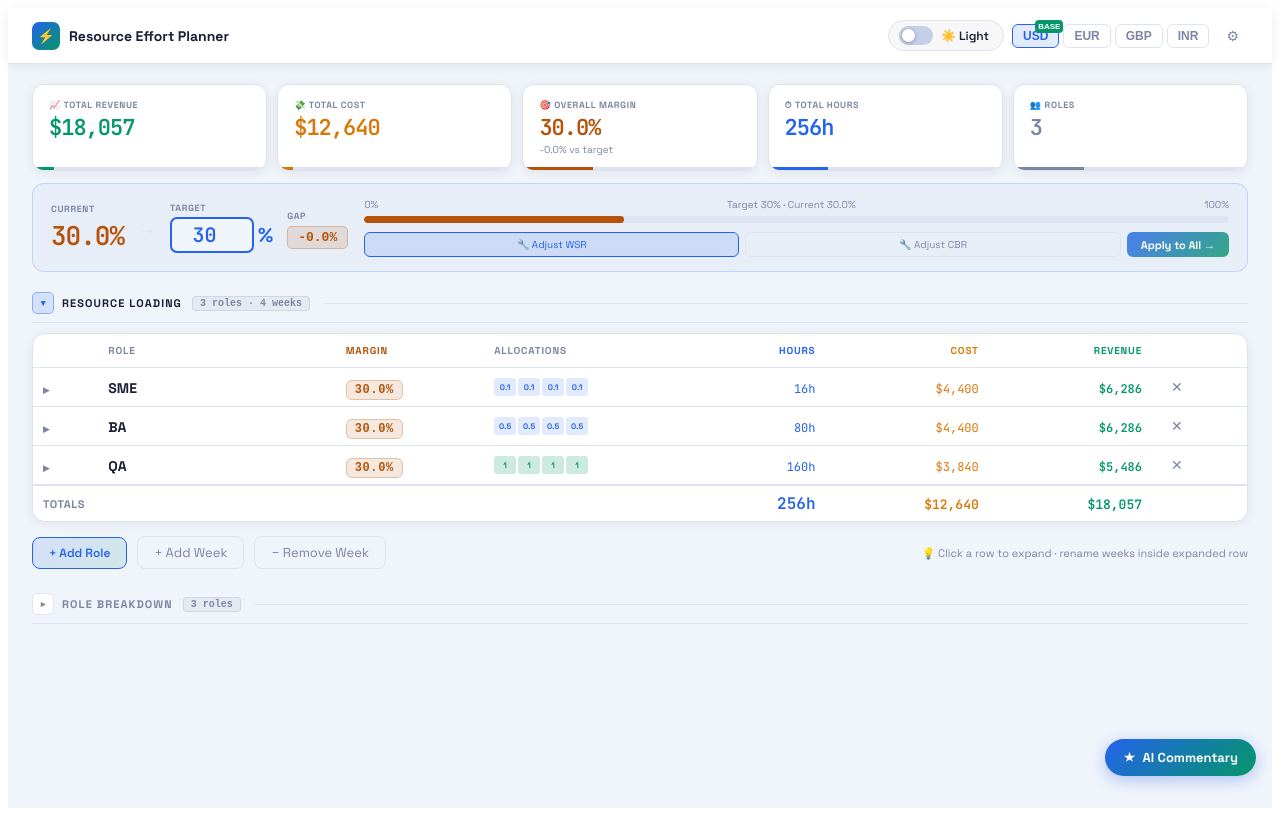
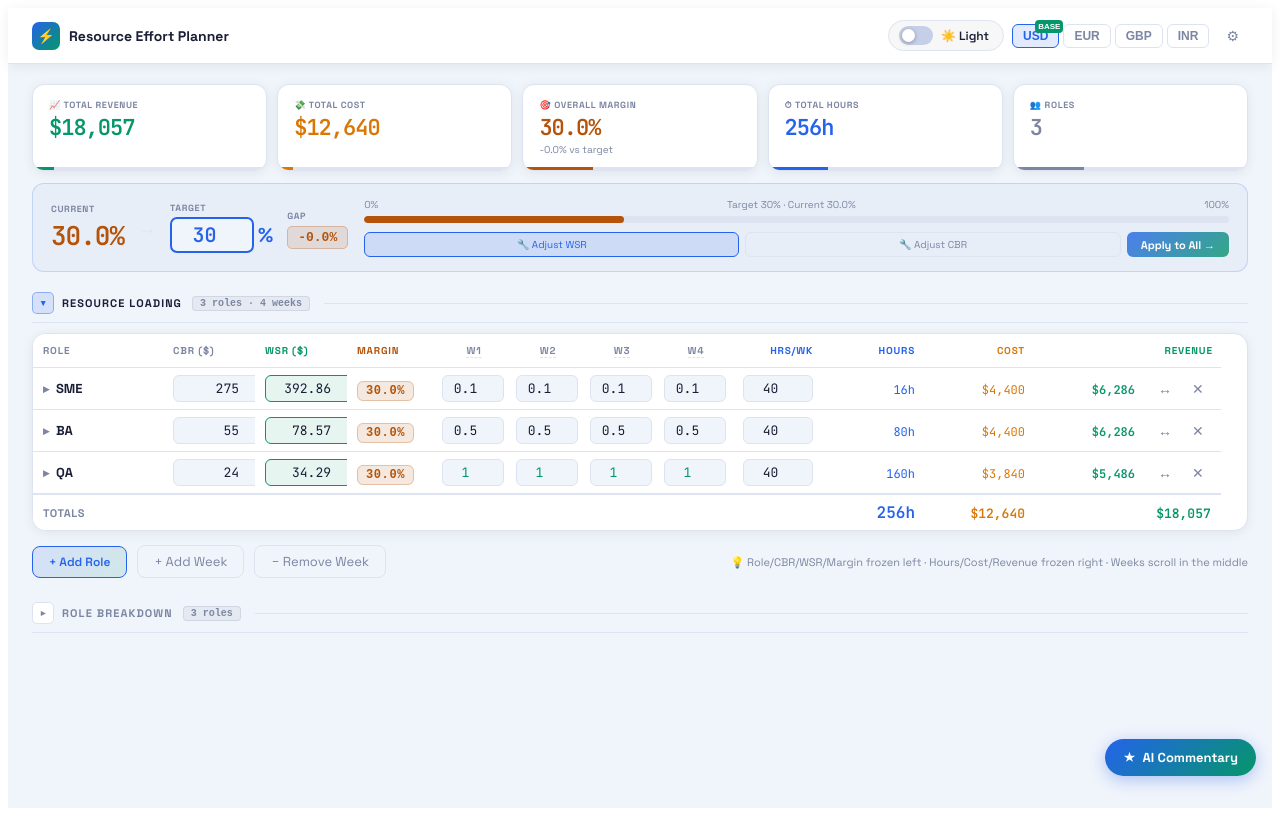
Before and after one commit to ajeethboaz/resource-planner-, a React (Vite) app: page / in a window 1280 px wide. Both pictures are taken after a click on the button "Skip → Open blank planner". Built offline with nearby package versions, Linux system fonts and the light colour scheme.

Commit message:
changes to second page with scroller

```diff
--- a/src/resource-planner.jsx
+++ b/src/resource-planner.jsx
@@ -1107,105 +1107,105 @@ function PlannerPage({ roles, setRoles, numWeeks, setNumWeeks, loadedFromAI, pro
         {/* ── RESOURCE LOADING ── */}
         <SectionHeader label="RESOURCE LOADING" open={showTable} onToggle={()=>setShowTable(s=>!s)} badge={`${roles.length} roles · ${numWeeks} weeks`} C={C}/>
         {showTable && (<>
-          <div style={{background:C.card,border:`1px solid ${C.border}`,borderRadius:14,overflow:"auto",marginBottom:14,boxShadow:C.shadow}}>
-            <table style={{width:"100%",borderCollapse:"collapse",minWidth:460}}>
+          <div style={{background:C.card,border:`1px solid ${C.border}`,borderRadius:14,overflowX:"auto",marginBottom:14,boxShadow:C.shadow}}>
+            <table style={{borderCollapse:"collapse",tableLayout:"auto"}}>
               <thead>
                 <tr style={{background:C.surface}}>
-                  <th style={{...TH(C,24)}}></th>
-                  <th style={TH(C,140)}>ROLE</th>
-                  <th style={TH(C,80,marginColor(overallMargin,targetMargin,C))}>MARGIN</th>
-                  <th style={TH(C,120)}>ALLOCATIONS</th>
-                  <th style={{...TH(C,70,C.accent),textAlign:"right"}}>HOURS</th>
-                  <th style={{...TH(C,90,C.accent3),textAlign:"right"}}>COST</th>
-                  <th style={{...TH(C,90,C.accent2),textAlign:"right"}}>REVENUE</th>
-                  <th style={TH(C,44)}></th>
+                  {/* LEFT FROZEN */}
+                  <th style={{...TH(C,110),position:"sticky",left:0,zIndex:4,background:C.surface}}>ROLE</th>
+                  <th style={{...TH(C,72),position:"sticky",left:110,zIndex:4,background:C.surface}}>CBR ({sym})</th>
+                  <th style={{...TH(C,72,C.accent2),position:"sticky",left:182,zIndex:4,background:C.surface}}>WSR ({sym})</th>
+                  <th style={{...TH(C,70,marginColor(overallMargin,targetMargin,C)),position:"sticky",left:254,zIndex:4,background:C.surface,boxShadow:`4px 0 8px ${C.bg}aa`}}>MARGIN</th>
+                  {/* SCROLLABLE WEEKS */}
+                  {weekLabels.map((w,i)=>(
+                    <th key={i} style={{...TH(C,54),minWidth:54,maxWidth:54,textAlign:"center",cursor:"pointer"}}
+                      onClick={()=>setEditLabel(i)}>
+                      {editLabel===i?(
+                        <input autoFocus value={w}
+                          onChange={e=>setWeekLabels(p=>p.map((l,j)=>j===i?e.target.value:l))}
+                          onBlur={()=>setEditLabel(null)}
+                          onKeyDown={e=>e.key==="Enter"&&setEditLabel(null)}
+                          style={{background:"transparent",border:"none",color:C.accent,width:40,textAlign:"center",fontFamily:"'JetBrains Mono',monospace",fontSize:10,fontWeight:700,outline:`1px solid ${C.accent}`,borderRadius:3,padding:"1px 3px"}}
+                        />
+                      ):(
+                        <span style={{borderBottom:`1px dashed ${C.border}`}}>{w}</span>
+                      )}
+                    </th>
+                  ))}
+                  {/* RIGHT FROZEN */}
+                  <th style={{...TH(C,66,C.accent),position:"sticky",right:172,zIndex:4,background:C.surface,textAlign:"right",boxShadow:`-4px 0 8px ${C.bg}aa`}}>HRS/WK</th>
+                  <th style={{...TH(C,82,C.accent),position:"sticky",right:90,zIndex:4,background:C.surface,textAlign:"right"}}>HOURS</th>
+                  <th style={{...TH(C,90,C.accent3),position:"sticky",right:0,zIndex:4,background:C.surface,textAlign:"right"}}>COST</th>
+                  <th style={{...TH(C,90,C.accent2),position:"sticky",right:0,zIndex:4,background:C.surface,textAlign:"right",paddingRight:8}} colSpan={2}>REVENUE</th>
                 </tr>
               </thead>
               <tbody>
                 {roles.map((role,ri)=>{
                   const s=stats[ri]; const mc=marginColor(s.margin,targetMargin,C);
                   const expanded=!!expandedRows[role.id];
+                  const rowBg = expanded ? C.surface : "transparent";
+                  const stickyBg = expanded ? C.surface : C.card;
                   return (
                     <>
                       <tr key={role.id}
-                        style={{borderTop:`1px solid ${C.border}`,cursor:"pointer",transition:"background 0.1s"}}
-                        onMouseEnter={e=>e.currentTarget.style.background=C.surface}
-                        onMouseLeave={e=>e.currentTarget.style.background="transparent"}
+                        style={{borderTop:`1px solid ${C.border}`,transition:"background 0.1s",background:rowBg}}
+                        onMouseEnter={e=>{e.currentTarget.style.background=C.surface; e.currentTarget.querySelectorAll(".sticky-cell").forEach(c=>c.style.background=C.surface);}}
+                        onMouseLeave={e=>{e.currentTarget.style.background=rowBg; e.currentTarget.querySelectorAll(".sticky-cell").forEach(c=>c.style.background=stickyBg);}}
                       >
-                        <td style={{...TD,paddingRight:0}} onClick={()=>toggleRow(role.id)}>
-                          <span style={{fontSize:9,color:C.muted,display:"inline-block",transition:"transform 0.2s",transform:expanded?"rotate(90deg)":"rotate(0deg)"}}>▶</span>
+                        {/* LEFT FROZEN CELLS */}
+                        <td className="sticky-cell" onClick={()=>toggleRow(role.id)} style={{...TD,position:"sticky",left:0,zIndex:2,background:stickyBg,cursor:"pointer",minWidth:110}}>
+                          <div style={{display:"flex",alignItems:"center",gap:6}}>
+                            <span style={{fontSize:9,color:C.muted,display:"inline-block",transition:"transform 0.2s",transform:expanded?"rotate(90deg)":"rotate(0deg)",flexShrink:0}}>▶</span>
+                            <span style={{fontWeight:700,fontSize:13}}>{role.name}</span>
+                          </div>
                         </td>
-                        <td style={TD} onClick={()=>toggleRow(role.id)}>
-                          <span style={{fontWeight:700,fontSize:14}}>{role.name}</span>
+                        <td className="sticky-cell" style={{...TD,position:"sticky",left:110,zIndex:2,background:stickyBg,minWidth:72}}>
+                          <RateInput usdValue={role.rate} onUsdChange={v=>upd(role.id,"rate",v)} currency={currency} C={C}/>
                         </td>
-                        <td style={TD} onClick={()=>toggleRow(role.id)}>
+                        <td className="sticky-cell" style={{...TD,position:"sticky",left:182,zIndex:2,background:stickyBg,minWidth:72}}>
+                          <RateInput usdValue={role.wsr} onUsdChange={v=>upd(role.id,"wsr",v)} currency={currency} C={C} highlight={C.accent2}/>
+                        </td>
+                        <td className="sticky-cell" style={{...TD,position:"sticky",left:254,zIndex:2,background:stickyBg,minWidth:70,boxShadow:`4px 0 8px ${C.bg}aa`}}>
                           <Badge color={mc} size={12}>{s.margin.toFixed(1)}%</Badge>
                         </td>
-                        <td style={TD} onClick={()=>toggleRow(role.id)}>
-                          <div style={{display:"flex",gap:2}}>
-                            {role.weekAllocations.slice(0,numWeeks).map((w,wi)=>(
-                              <div key={wi} style={{
-                                width:22,height:18,borderRadius:3,
-                                background:w===1?C.accent2+"33":w===0?C.border:C.accent+"22",
-                                color:w===1?C.accent2:w===0?C.muted:C.accent,
-                                display:"flex",alignItems:"center",justifyContent:"center",
-                                fontSize:8,fontWeight:700,
-                              }}>{w}</div>
-                            ))}
-                          </div>
+                        {/* SCROLLABLE WEEK CELLS */}
+                        {role.weekAllocations.slice(0,numWeeks).map((w,wi)=>(
+                          <td key={wi} style={{...TD,minWidth:54,maxWidth:54,padding:"6px 5px"}}>
+                            <NumInput value={w} onChange={v=>updW(role.id,wi,Math.min(1,Math.max(0,v)))}
+                              step={0.1} C={C}
+                              extraStyle={{color:w===1?C.accent2:w===0?C.muted:C.text,width:44,textAlign:"center"}}/>
+                          </td>
+                        ))}
+                        {/* RIGHT FROZEN CELLS */}
+                        <td className="sticky-cell" style={{...TD,position:"sticky",right:172,zIndex:2,background:stickyBg,minWidth:66,textAlign:"right",boxShadow:`-4px 0 8px ${C.bg}aa`}}>
+                          <NumInput value={role.hoursPerWeek??sprintHours} onChange={v=>upd(role.id,"hoursPerWeek",v)} step={1} min={1} C={C} extraStyle={{width:52,textAlign:"center"}}/>
                         </td>
-                        <td style={{...TD,textAlign:"right"}} onClick={()=>toggleRow(role.id)}>
+                        <td className="sticky-cell" style={{...TD,position:"sticky",right:90,zIndex:2,background:stickyBg,minWidth:82,textAlign:"right"}}>
                           <span style={{fontFamily:"'JetBrains Mono',monospace",color:C.accent,fontSize:12}}>{s.hours}h</span>
                         </td>
-                        <td style={{...TD,textAlign:"right"}} onClick={()=>toggleRow(role.id)}>
+                        <td className="sticky-cell" style={{...TD,position:"sticky",right:0,zIndex:2,background:stickyBg,minWidth:90,textAlign:"right"}}>
                           <span style={{fontFamily:"'JetBrains Mono',monospace",color:C.accent3,fontSize:12}}>{fmt(s.cost,sym,currency)}</span>
                         </td>
-                        <td style={{...TD,textAlign:"right"}} onClick={()=>toggleRow(role.id)}>
+                        <td className="sticky-cell" style={{...TD,position:"sticky",right:0,zIndex:2,background:stickyBg,minWidth:90,textAlign:"right"}}>
                           <span style={{fontFamily:"'JetBrains Mono',monospace",fontWeight:700,color:C.accent2,fontSize:12}}>{fmt(s.revenue,sym,currency)}</span>
                         </td>
-                        <td style={TD}>
-                          <IconBtn onClick={()=>delR(role.id)} title="Delete role" color={C.danger} C={C}>✕</IconBtn>
+                        <td className="sticky-cell" style={{...TD,position:"sticky",right:0,zIndex:2,background:stickyBg,paddingLeft:4,paddingRight:8}}>
+                          <div style={{display:"flex",gap:2}}>
+                            <IconBtn onClick={()=>fillW(role.id,role.weekAllocations[0])} title="Fill all weeks" color={C.accent} C={C}>↔</IconBtn>
+                            <IconBtn onClick={()=>delR(role.id)} title="Delete role" color={C.danger} C={C}>✕</IconBtn>
+                          </div>
                         </td>
                       </tr>
                       {expanded && (
                         <tr key={role.id+"_ex"} style={{borderTop:`1px solid ${C.border}`}}>
-                          <td colSpan={8} style={{padding:0,background:C.surface}}>
-                            <div style={{padding:"12px 16px 14px 40px",display:"grid",gridTemplateColumns:"repeat(auto-fill,minmax(160px,1fr))",gap:12}}>
+                          <td colSpan={4 + numWeeks + 5} style={{padding:0,background:C.surface}}>
+                            <div style={{padding:"12px 16px 14px 16px",display:"grid",gridTemplateColumns:"repeat(auto-fill,minmax(150px,1fr))",gap:12}}>
                               <div>
                                 <div style={{fontSize:9,color:C.muted,fontWeight:700,letterSpacing:"0.06em",marginBottom:4,textTransform:"uppercase"}}>Role Name</div>
                                 <TextInput value={role.name} onChange={v=>upd(role.id,"name",v)} extraStyle={{fontWeight:600}} C={C}/>
                               </div>
-                              <div>
-                                <div style={{fontSize:9,color:C.muted,fontWeight:700,letterSpacing:"0.06em",marginBottom:4,textTransform:"uppercase"}}>CBR / hr ({sym})</div>
-                                <RateInput usdValue={role.rate} onUsdChange={v=>upd(role.id,"rate",v)} currency={currency} C={C}/>
-                              </div>
-                              <div>
-                                <div style={{fontSize:9,color:C.muted,fontWeight:700,letterSpacing:"0.06em",marginBottom:4,textTransform:"uppercase"}}>WSR / hr ({sym})</div>
-                                <RateInput usdValue={role.wsr} onUsdChange={v=>upd(role.id,"wsr",v)} currency={currency} C={C} highlight={C.accent2}/>
-                              </div>
-                              <div>
-                                <div style={{fontSize:9,color:C.muted,fontWeight:700,letterSpacing:"0.06em",marginBottom:4,textTransform:"uppercase"}}>Hrs / week</div>
-                                <NumInput value={role.hoursPerWeek??sprintHours} onChange={v=>upd(role.id,"hoursPerWeek",v)} step={1} min={1} C={C}/>
-                              </div>
-                              {role.weekAllocations.slice(0,numWeeks).map((w,wi)=>(
-                                <div key={wi}>
-                                  <div style={{fontSize:9,color:C.muted,fontWeight:700,letterSpacing:"0.06em",marginBottom:4,textTransform:"uppercase"}}>
-                                    {editLabel===`${role.id}-${wi}`?(
-                                      <input autoFocus value={weekLabels[wi]}
-                                        onChange={e=>setWeekLabels(p=>p.map((l,j)=>j===wi?e.target.value:l))}
-                                        onBlur={()=>setEditLabel(null)}
-                                        onKeyDown={e=>e.key==="Enter"&&setEditLabel(null)}
-                                        style={{background:"transparent",border:"none",color:C.accent,width:40,fontFamily:"monospace",fontSize:9,fontWeight:700,outline:`1px solid ${C.accent}`,borderRadius:3,padding:"1px 3px"}}
-                                      />
-                                    ):(
-                                      <span style={{cursor:"pointer",borderBottom:`1px dashed ${C.border}`}} onClick={()=>setEditLabel(`${role.id}-${wi}`)}>{weekLabels[wi]}</span>
-                                    )}
-                                  </div>
-                                  <NumInput value={w} onChange={v=>updW(role.id,wi,Math.min(1,Math.max(0,v)))} step={0.1} C={C} extraStyle={{color:w===1?C.accent2:w===0?C.muted:C.text}}/>
-                                </div>
-                              ))}
-                              <div style={{display:"flex",gap:6,alignItems:"flex-end"}}>
-                                <button onClick={()=>fillW(role.id,role.weekAllocations[0])} style={{background:C.accent+"22",border:`1px solid ${C.accent}44`,borderRadius:6,color:C.accent,cursor:"pointer",padding:"5px 10px",fontSize:11,fontFamily:"'Space Grotesk',sans-serif"}}>↔ Fill all</button>
+                              <div style={{display:"flex",gap:6,alignItems:"flex-end",gridColumn:"span 2"}}>
+                                <button onClick={()=>fillW(role.id,role.weekAllocations[0])} style={{background:C.accent+"22",border:`1px solid ${C.accent}44`,borderRadius:6,color:C.accent,cursor:"pointer",padding:"5px 10px",fontSize:11,fontFamily:"'Space Grotesk',sans-serif"}}>↔ Fill all weeks</button>
                                 <button onClick={()=>applyMargin(role.id)} style={{background:C.accent2+"22",border:`1px solid ${C.accent2}44`,borderRadius:6,color:C.accent2,cursor:"pointer",padding:"5px 10px",fontSize:11,fontFamily:"'Space Grotesk',sans-serif"}}>🎯 Apply margin</button>
                               </div>
                             </div>
@@ -1218,11 +1218,12 @@ function PlannerPage({ roles, setRoles, numWeeks, setNumWeeks, loadedFromAI, pro
               </tbody>
               <tfoot>
                 <tr style={{borderTop:`2px solid ${C.border}`,background:C.surface}}>
-                  <td colSpan={4} style={{...TD,fontSize:11,color:C.muted,fontWeight:700,letterSpacing:"0.05em"}}>TOTALS</td>
-                  <td style={{...TD,textAlign:"right"}}><span style={{fontFamily:"'JetBrains Mono',monospace",color:C.accent,fontWeight:700}}>{totalHours}h</span></td>
-                  <td style={{...TD,textAlign:"right"}}><span style={{fontFamily:"'JetBrains Mono',monospace",fontWeight:700,fontSize:13,color:C.accent3}}>{fmt(totalCostUSD,sym,currency)}</span></td>
-                  <td style={{...TD,textAlign:"right"}}><span style={{fontFamily:"'JetBrains Mono',monospace",fontWeight:800,fontSize:13,color:C.accent2}}>{fmt(totalRevenueUSD,sym,currency)}</span></td>
-                  <td style={TD}/>
+                  <td style={{...TD,position:"sticky",left:0,zIndex:2,background:C.surface,fontSize:11,color:C.muted,fontWeight:700,letterSpacing:"0.05em",minWidth:110}} colSpan={4}>TOTALS</td>
+                  {Array(numWeeks).fill(null).map((_,i)=><td key={i} style={{...TD,minWidth:54}}/>)}
+                  <td style={{...TD,position:"sticky",right:172,zIndex:2,background:C.surface,boxShadow:`-4px 0 8px ${C.bg}aa`}}/>
+                  <td style={{...TD,position:"sticky",right:90,zIndex:2,background:C.surface,textAlign:"right"}}><span style={{fontFamily:"'JetBrains Mono',monospace",color:C.accent,fontWeight:700}}>{totalHours}h</span></td>
+                  <td style={{...TD,position:"sticky",right:0,zIndex:2,background:C.surface,textAlign:"right"}}><span style={{fontFamily:"'JetBrains Mono',monospace",fontWeight:700,fontSize:13,color:C.accent3}}>{fmt(totalCostUSD,sym,currency)}</span></td>
+                  <td style={{...TD,position:"sticky",right:0,zIndex:2,background:C.surface,textAlign:"right"}} colSpan={2}><span style={{fontFamily:"'JetBrains Mono',monospace",fontWeight:800,fontSize:13,color:C.accent2}}>{fmt(totalRevenueUSD,sym,currency)}</span></td>
                 </tr>
               </tfoot>
             </table>
@@ -1231,7 +1232,7 @@ function PlannerPage({ roles, setRoles, numWeeks, setNumWeeks, loadedFromAI, pro
             <button onClick={addR} style={{background:`linear-gradient(135deg,${C.accent}22,${C.accent2}22)`,border:`1px solid ${C.accent}`,color:C.accent,borderRadius:8,padding:"7px 16px",cursor:"pointer",fontSize:12,fontWeight:600,fontFamily:"'Space Grotesk',sans-serif",display:"flex",alignItems:"center",gap:6}}>+ Add Role</button>
             <Btn onClick={()=>changeWeeks(numWeeks+1)} C={C} accent={C.accent2}>+ Add Week</Btn>
             {numWeeks>1&&<Btn onClick={()=>changeWeeks(numWeeks-1)} C={C} accent={C.danger}>− Remove Week</Btn>}
-            <span style={{marginLeft:"auto",color:C.muted,fontSize:11}}>💡 Click a row to expand · rename weeks inside expanded row</span>
+            <span style={{marginLeft:"auto",color:C.muted,fontSize:11}}>💡 Role/CBR/WSR/Margin frozen left · Hours/Cost/Revenue frozen right · Weeks scroll in the middle</span>
           </div>
         </>)}
 
```
